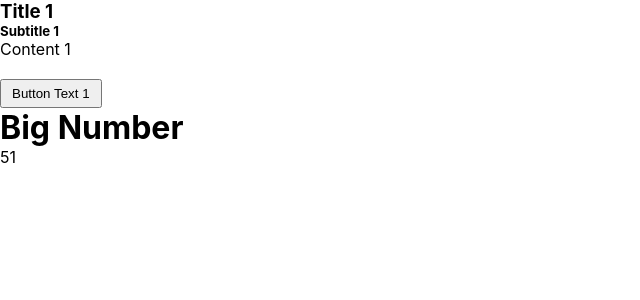
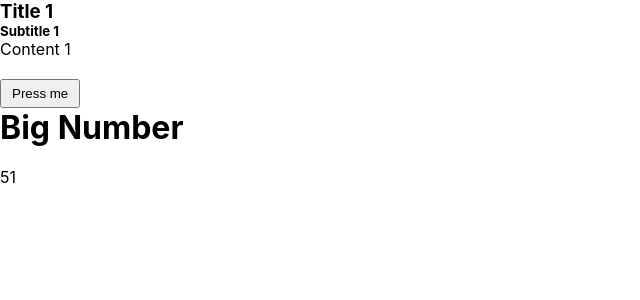
Before and after one commit to metehandoenmez/group-ex-react, a React (Create React App) app: page / in a window 1280 px wide. Shown: the top 300 px of the page, without its empty margins (0-640 px from the left). Built offline with nearby package versions, Linux system fonts and the light colour scheme.

Commit message:
updated exercise

```diff
--- a/src/App.jsx
+++ b/src/App.jsx
@@ -1,57 +1,28 @@
 import "./App.css";
-
-
-function CardComponent(props) {
-  if(props.number < 10) {
-    return null;
-  }
-  else if(props.number > 50) {
-    return (
-      <div>
-        <h1>Big Number</h1>
-        <p>{props.number}</p>
-      </div>
-    )
-  }
-  else return (
-  <div>
-    <h3>{props.title}</h3>
-    <h5>{props.subtitle}</h5>
-    <p>{props.content}</p>
-    <br />
-    <button>{props.buttonText}</button>
-  </div>
-  );
-}
+import CardComponent from "./CardComponent";
 
 
 function App() {
   return (
   <div>
     <CardComponent
-    title={"Title 1"}
-    subtitle={"Subtitle 1"}
-    content={"Content 1"}
-    buttonText={"Button Text 1"}
+    title="Title 1"
+    subtitle="Subtitle 1"
+    content="Content 1"
     number={11}
-    >
-    </CardComponent>
+    />
     <CardComponent
-    title={"Title 2"}
-    subtitle={"Subtitle 2"}
-    content={"Content 2"}
-    buttonText={"Button Text 2"}
+    title="Title 2"
+    subtitle="Subtitle 2"
+    content="Content 2"
+    number={51}
+    />
+    <CardComponent
+    title="Title 3"
+    subtitle="Subtitle 3"
+    content="Content 3"
     number={9}
-    >
-    </CardComponent>
-    <CardComponent
-    title={"Title 3"}
-    subtitle={"Subtitle 3"}
-    content={"Content 3"}
-    buttonText={"Button Text 3"}
-    number={51}
-    >
-    </CardComponent>
+    />
   </div>
   );
 }
--- /dev/null
+++ b/src/CardComponent.jsx
@@ -0,0 +1,25 @@
+export default function CardComponent(props) {
+    if(props.number > 10 && props.number <50) {
+    return (
+        <div>
+            <h3>{props.title}</h3>
+            <h5>{props.subtitle}</h5>
+            <p>{props.content}</p>
+            <br />
+            <button>Press me</button>
+        </div>
+    )
+} else if(props.number > 50) {
+    return (
+        <div>
+            <h1>Big Number</h1> <br />
+            <p>{props.number}</p>
+        </div>
+    )
+}
+else if(props.number < 10) {
+    return (
+        null
+    )
+}
+}
```
